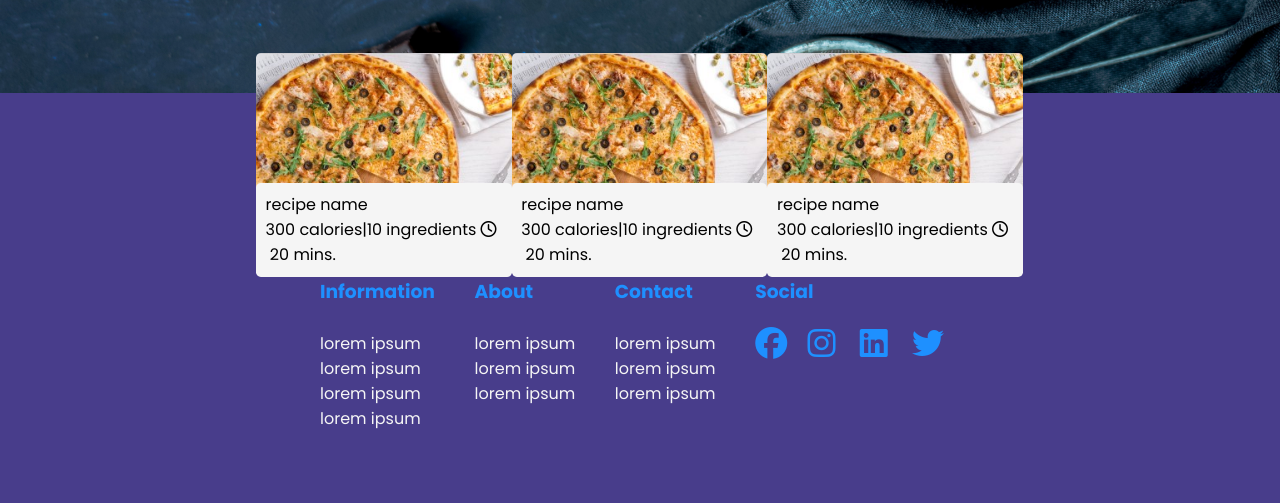
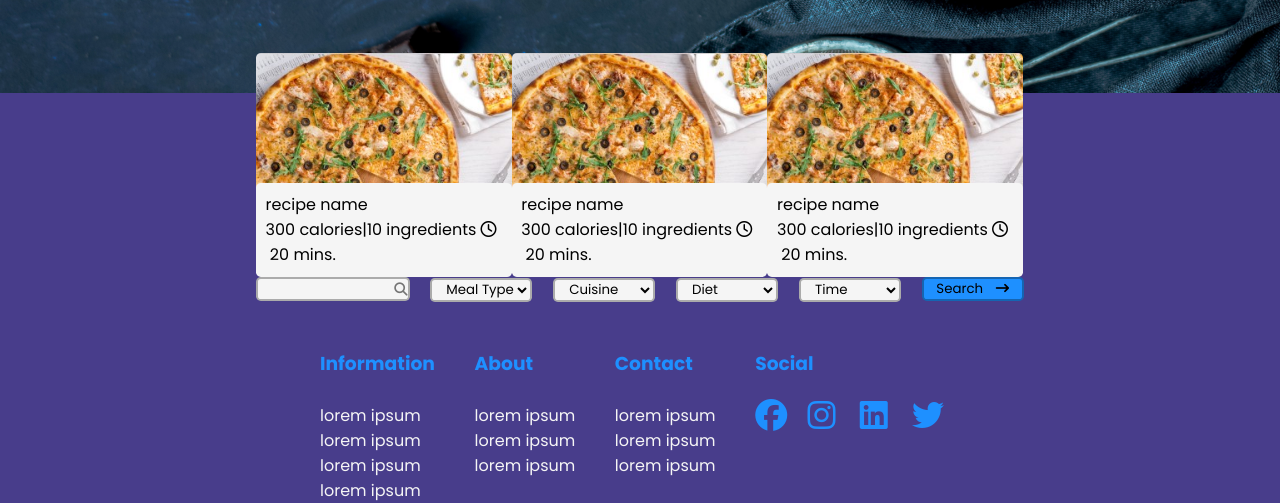
Before and after one commit to ijzzBloc/Clueless-Cook, a website built with Parcel: page src/index.html in a window 1280 px wide. Shown: the part 371-874 px from the top of the page. Before the commit the page ends 802 px from the top, so only its background shows below. Built offline with nearby package versions, Linux system fonts and the light colour scheme; a web font is replaced by a local one.

Commit message:
added searchbar

```diff
--- a/src/index.html
+++ b/src/index.html
@@ -50,6 +50,51 @@
             </div>
         </section>
     </section>
+    <section class="searchbar-container">
+        <section class="searchbar-inner-container">
+            <input type="text" class="search" placeholder="&#xf002">
+            <label for="meal-type" class="dropdown">
+                <select name="meal-type" class="dropdown-selection">
+                    <option disabled selected>Meal Type</option>
+                    <option value="a">a</option>
+                    <option value="b">b</option>
+                    <option value="c">c</option>
+                    <option value="d">d</option>
+                </select>
+            </label>
+            <label for="cuisine" class="dropdown">
+                <select name="cuisine" class="dropdown-selection">
+                    <option disabled selected>Cuisine</option>
+                    <option value="a">a</option>
+                    <option value="b">b</option>
+                    <option value="c">c</option>
+                    <option value="d">d</option>
+                </select>
+            </label>
+            <label for="diet" class="dropdown">
+                <select name="diet" class="dropdown-selection">
+                    <option disabled selected>Diet</option>
+                    <option value="a">a</option>
+                    <option value="b">b</option>
+                    <option value="c">c</option>
+                    <option value="d">d</option>
+                </select>
+            </label>
+            <label for="time" class="dropdown">
+                <select name="time" class="dropdown-selection">
+                    <option disabled selected>Time</option>
+                    <option value="a">a</option>
+                    <option value="b">b</option>
+                    <option value="c">c</option>
+                    <option value="d">d</option>
+                </select>
+            </label>
+            <button type="button" class="searh-bttn">
+                <p>Search</p>
+                <i class="fa-solid fa-arrow-right-long"></i>
+            </button>
+        </section>
+    </section>
 </main>
 <footer>
     <section class="footer-container">
--- a/src/styles.css
+++ b/src/styles.css
@@ -49,6 +49,7 @@ a   {
     text-decoration: none black;
 }
 /********************* Body *********************/
+/*------------------- Hero image section -------------------*/
 .main-container {
     display: flex;
     flex-direction: column;
@@ -80,6 +81,7 @@ a   {
 .random-recipes-bttn:hover {
     cursor: pointer;
 }
+/*------------------- Image slider -------------------*/
 .slider-container   {
     position: relative;
     bottom: 2.5rem;
@@ -115,6 +117,53 @@ a   {
 }
 .slide:hover    {
 }
+/*------------------- Searchbar -------------------*/
+.searchbar-container    {
+    height: 9vh;
+    display: flex;
+}
+.searchbar-inner-container  {
+    display: flex;
+    align-items: center;
+    justify-content: space-between;
+    height: 9vh;
+    width: 60%;
+    margin-left: 20%;
+    margin-right: 20%;
+}
+.search {
+    text-align: right;
+    font-family: 'FontAwesome';
+    width: 20%;
+    height: 3vh;
+    border-radius: 0.3rem;
+    background: whitesmoke;
+    border: rgb(0, 0, 0 ,30%) 2px solid;
+}
+.dropdown   {
+}
+.dropdown-selection {
+    width: 8vw;
+    height: 3vh;
+    padding-left: 10%;
+    border-radius: 0.3rem;
+    background: whitesmoke;
+    border: rgb(0, 0, 0 ,30%) 2px solid;
+}
+.searh-bttn {
+    display: flex;
+    justify-content: space-evenly;
+    align-items: center;
+    width: 8vw;
+    height: 3vh;
+    border-radius: 0.3rem;
+    background: dodgerblue;
+    border: rgb(0, 0, 0 ,30%) 2px solid;
+}
+.searh-bttn > p, i {
+    background: dodgerblue;
+}
+/*----------- Search results -------------------*/
 /********************* Footer *********************/
 .footer-container   {
     display: flex;
```
Also changed, not shown: dist/index.html, 2 other files.
